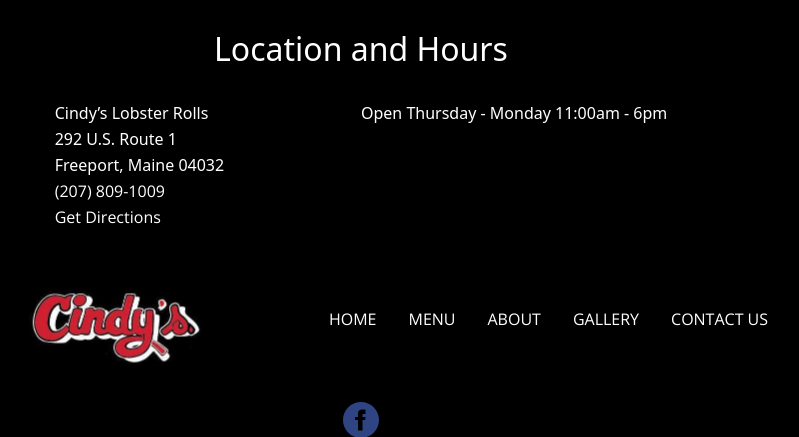
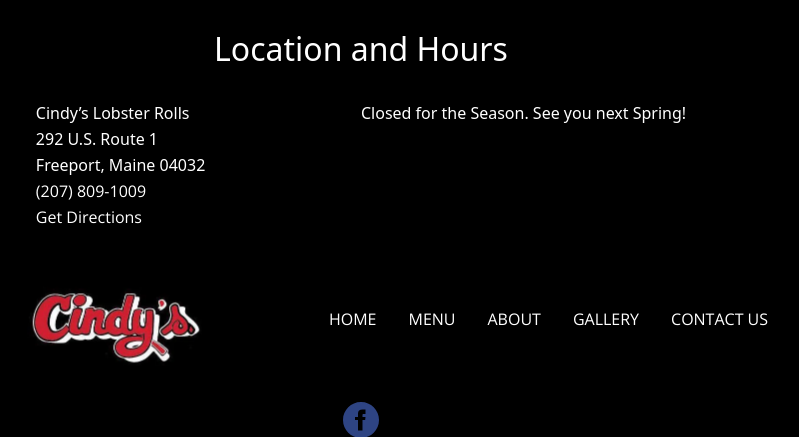
Before and after one commit to tallen1985/cindysLobsterRolls, a PHP site: page /contact.php in a window 1280 px wide. Shown: the part 770-1207 px from the top of the page, without its empty margins (279-1078 px from the left). Run offline with PHP 8.4, Linux system fonts and the light colour scheme.

Commit message:
Update contact.php

```diff
--- a/contact.php
+++ b/contact.php
@@ -24,10 +24,10 @@ include_once "header.php";
             </div>
             <div class="column">
 
-    <p>
+    <!-- <p>
                     Open Thursday - Monday 11:00am - 6pm
-                </p>
-                <!-- <p>Closed for the Season.  See you next Spring!</p> -->
+                </p> -->
+                <p>Closed for the Season.  See you next Spring!</p>
             </div>
         </div>
     </div>
```
